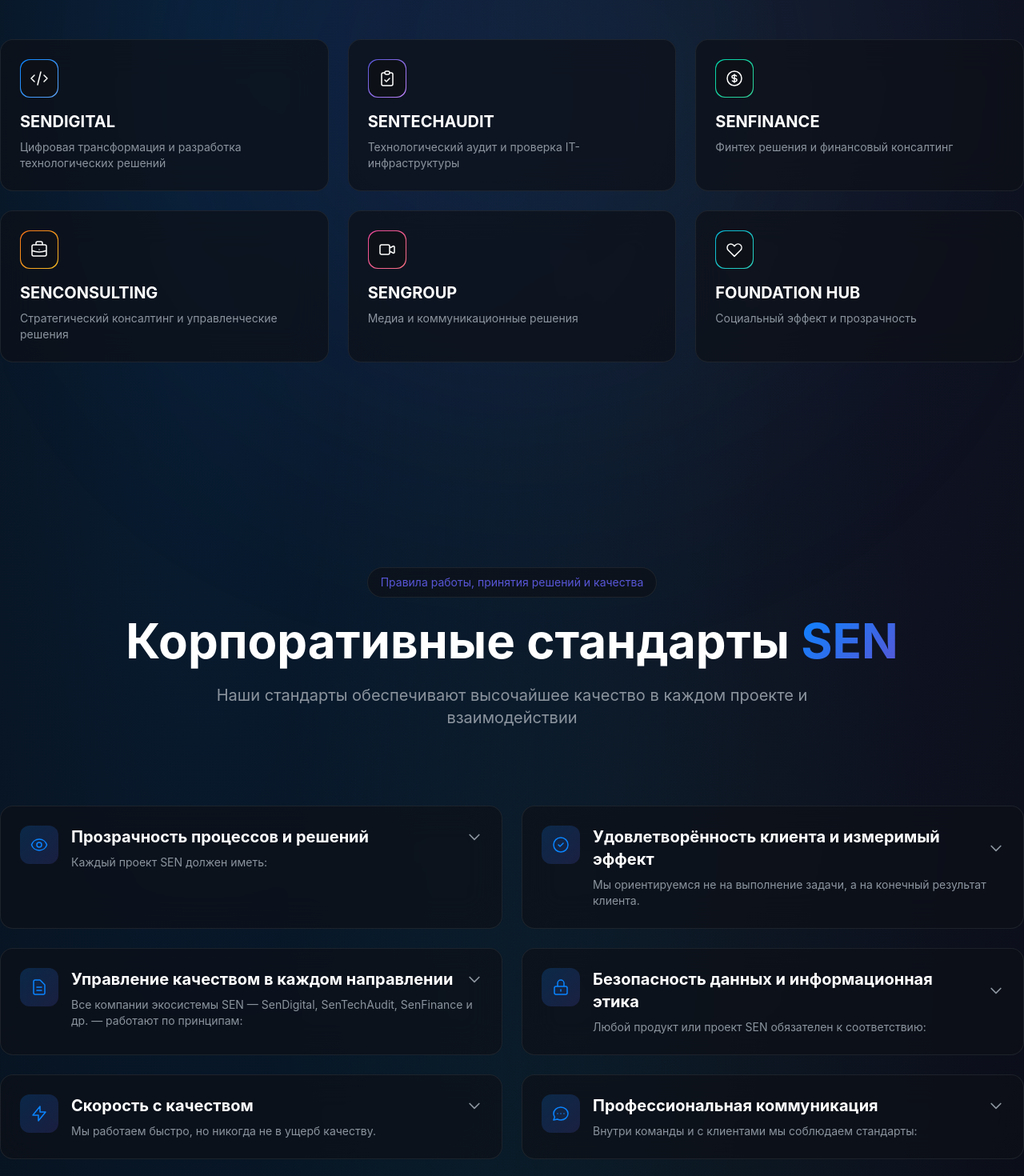
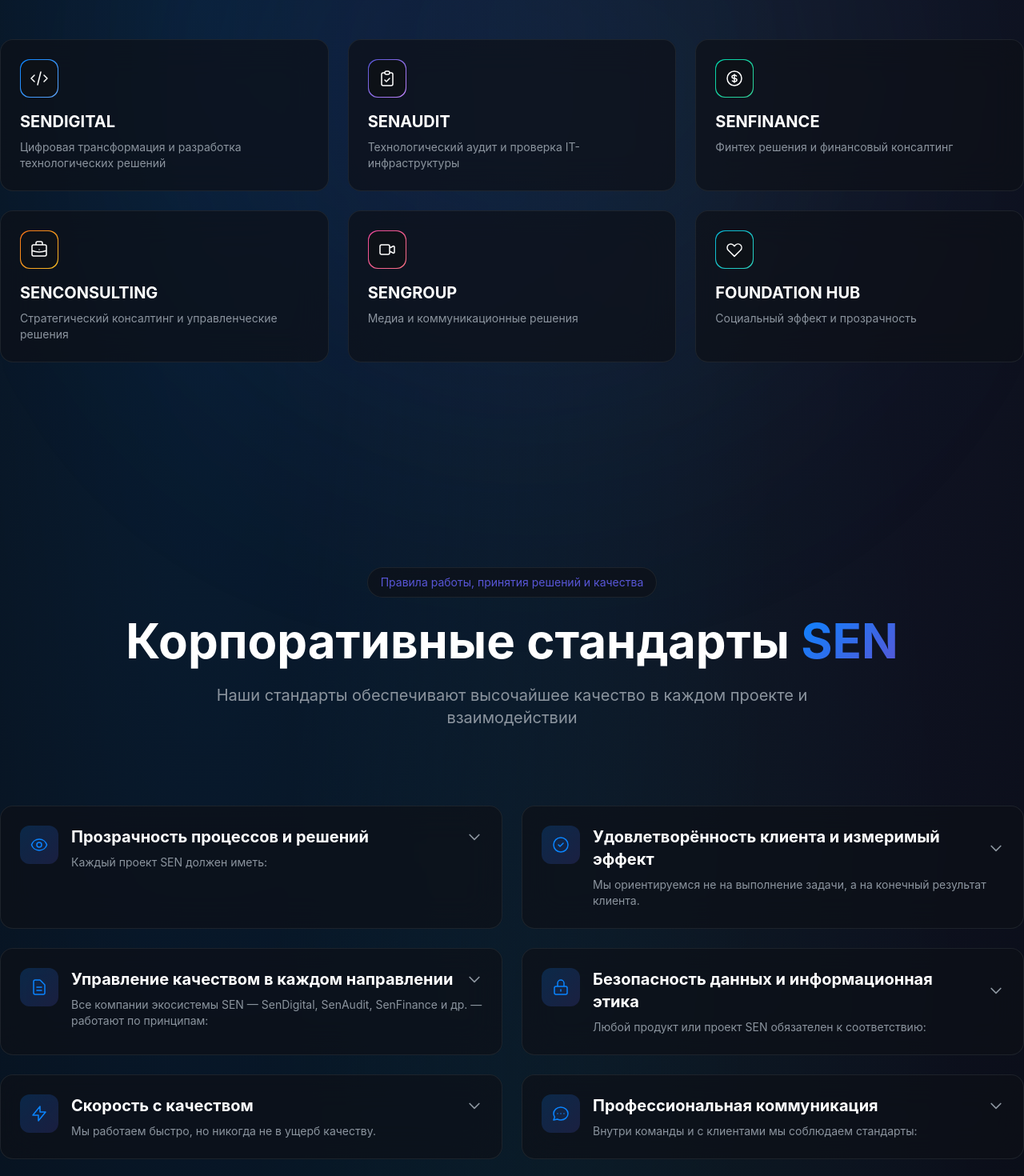
Before and after one commit to MadiyarMoldabayev/SenGroupLanding, a Next.js app: page /en/ in a window 1280 px wide. Shown: the part 2400-3870 px from the top of the page at 80% size. Built offline with nearby package versions, Linux system fonts and the light colour scheme.

Commit message:
Rename SENTECHAUDIT to SENAUDIT

```diff
--- a/src/app/layout.tsx
+++ b/src/app/layout.tsx
@@ -4,7 +4,7 @@ import type { Metadata } from "next";
 export const metadata: Metadata = {
   title: "SENGROUP - Экосистема доверия будущего",
   description:
-    "Мы создаём технологии и сервисы, которые укрепляют доверие — внутри организаций, между командами, партнёрами и обществом. SENDIGITAL, SENTECHAUDIT, SENFINANCE и другие компании экосистемы SEN.",
+    "Мы создаём технологии и сервисы, которые укрепляют доверие — внутри организаций, между командами, партнёрами и обществом. SENDIGITAL, SENAUDIT, SENFINANCE и другие компании экосистемы SEN.",
   keywords:
     "SENGROUP, технологии, финтех, цифровая трансформация, консалтинг, аудит, доверие, инновации",
   authors: [{ name: "SENGROUP" }],
--- a/src/components/EcosystemSection.tsx
+++ b/src/components/EcosystemSection.tsx
@@ -16,7 +16,7 @@ const companies = [
     color: "from-primary to-blue-400",
   },
   {
-    name: "SENTECHAUDIT",
+    name: "SENAUDIT",
     description: "Технологический аудит и проверка IT-инфраструктуры",
     icon: (
       <svg className="w-6 h-6" fill="none" viewBox="0 0 24 24" stroke="currentColor">
--- a/src/components/Footer.tsx
+++ b/src/components/Footer.tsx
@@ -5,7 +5,7 @@ import Image from "next/image";
 
 const ecosystemCompanies = [
   "SENDIGITAL",
-  "SENTECHAUDIT",
+  "SENAUDIT",
   "SENFINANCE",
   "SENCONSULTING",
   "SENGROUP",
--- a/src/components/StandardsSection.tsx
+++ b/src/components/StandardsSection.tsx
@@ -45,7 +45,7 @@ const standards = [
     id: 3,
     title: "Управление качеством в каждом направлении",
     description:
-      "Все компании экосистемы SEN — SenDigital, SenTechAudit, SenFinance и др. — работают по принципам:",
+      "Все компании экосистемы SEN — SenDigital, SenAudit, SenFinance и др. — работают по принципам:",
     points: [
       "Многоуровневого контроля качества",
       "Проверяемости решений",
```
